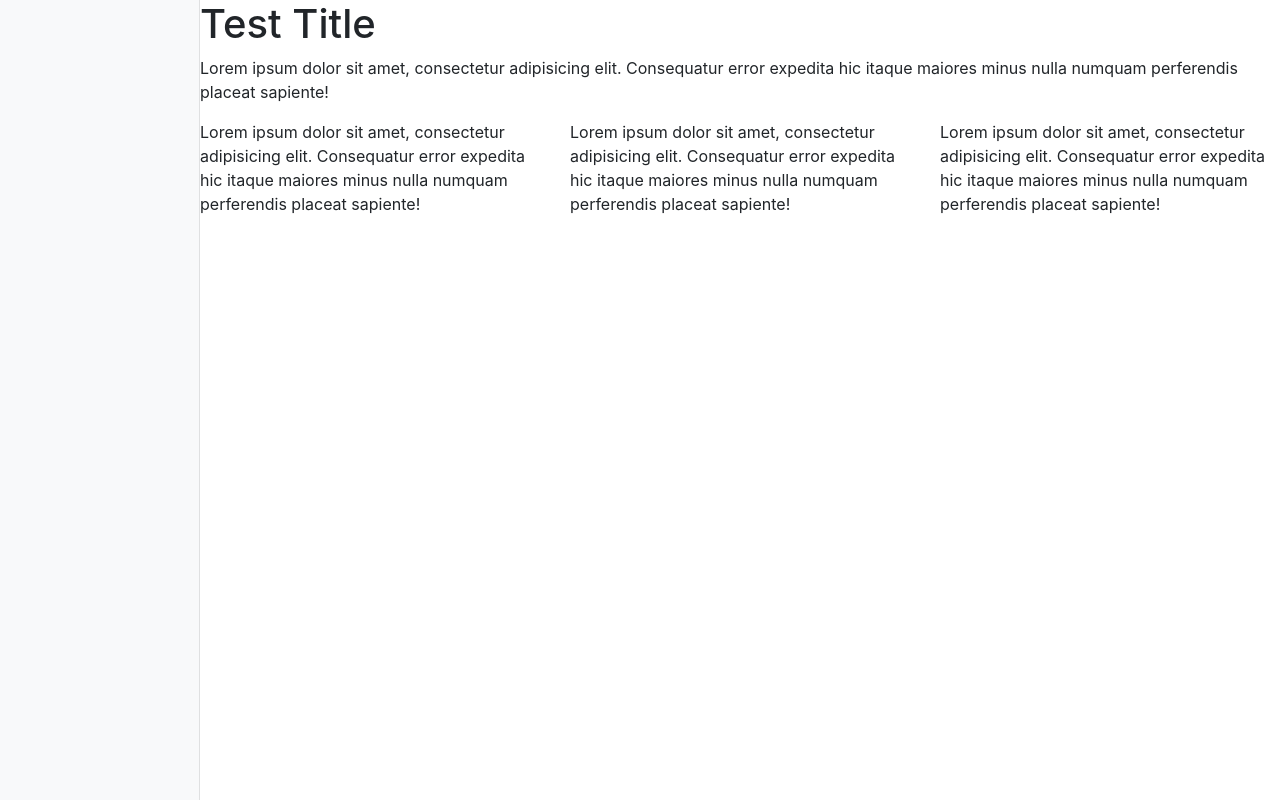
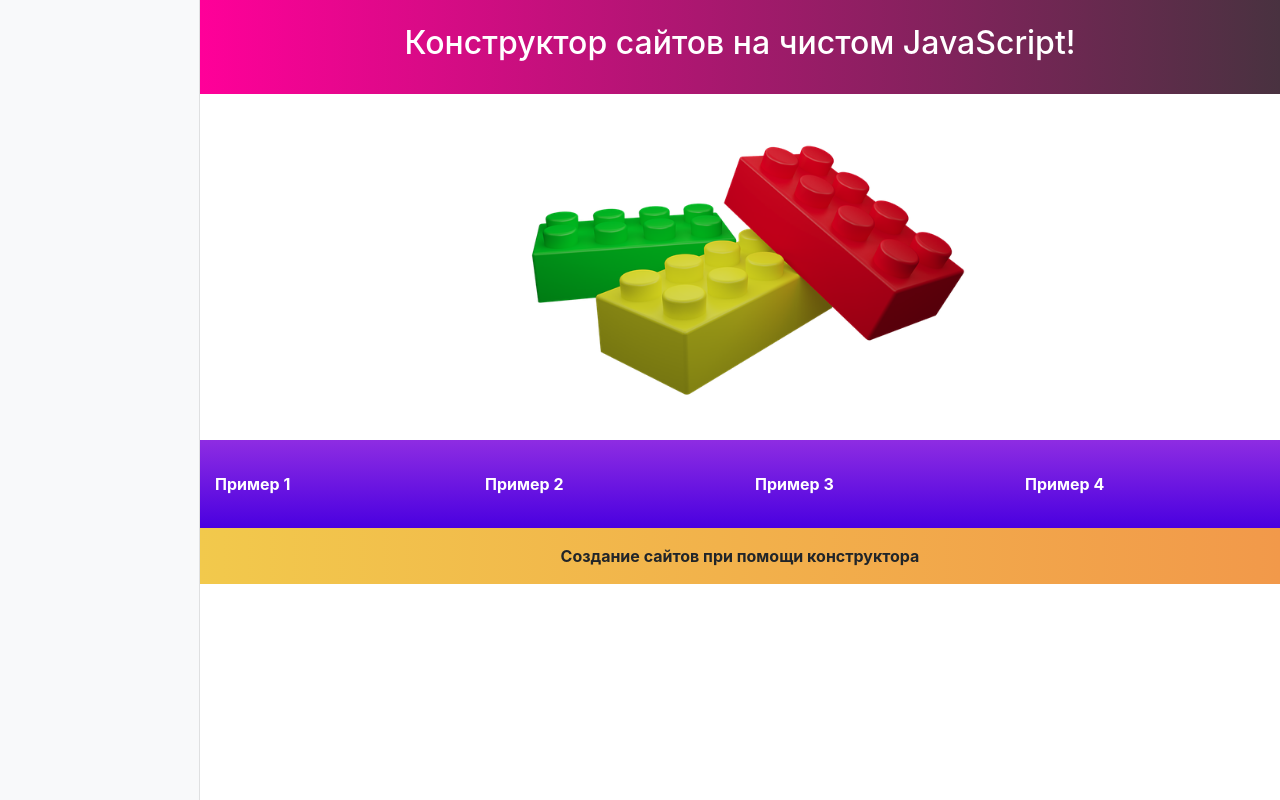
Before and after one commit to AndreyMeshkov/javascript-constructor, a website built with webpack: page src/index.html in a window 1280 px wide. Built offline with nearby package versions, Linux system fonts and the light colour scheme.

Commit message:
feat: add files: model, templstes, utils, blocks

```diff
--- a/package.json
+++ b/package.json
@@ -11,10 +11,11 @@
     "js",
     "javascript"
   ],
-  "author": "Vladilen Minin <minin@vladilen.ru>",
+  "author": "Andrei Meshkov <meshkow.andrei@gmail.com>",
   "license": "ISC",
   "devDependencies": {
     "css-loader": "^3.6.0",
+    "file-loader": "^6.0.0",
     "html-webpack-plugin": "^4.3.0",
     "style-loader": "^1.2.1",
     "webpack": "^4.43.0",
--- /dev/null
+++ b/src/classes/blocks.js
@@ -0,0 +1,60 @@
+import { col, row } from '../utils'
+
+class Block {
+	constructor(value, options) {
+		this.value = value
+		this.options = options
+	}
+
+	toHTML() {
+		throw new Error('Метод toHTML должен быть реализован!')
+	}
+}
+
+export class TitleBlock extends Block {
+	constructor(value, options) {
+		super(value, options)
+	}
+
+	toHTML() {
+		const { tag, styles } = this.options
+		return row(col(`
+      <${tag}>${this.value}</${tag}>
+    `), styles)
+	}
+}
+
+export class ImageBlock extends Block {
+	constructor(value, options) {
+		super(value, options)
+	}
+
+	toHTML() {
+		const { alt, styles, imageStyles } = this.options
+		const html = `<img src="${this.value}" alt="${alt}" style="${imageStyles}" />`
+		return row(html, styles)
+	}
+}
+
+export class TextBlock extends Block {
+	constructor(value, options) {
+		super(value, options)
+	}
+
+	toHTML() {
+		return row(col(`
+      <p style="margin-bottom: 0;">${this.value}</p>
+    `), this.options.styles)
+	}
+}
+
+export class TextColumnsBlock extends Block {
+	constructor(value, options) {
+		super(value, options)
+	}
+
+	toHTML() {
+		const html = this.value.map(item => col(item))
+		return row(html.join(''), this.options.styles)
+	}
+}
--- a/src/index.html
+++ b/src/index.html
@@ -1,62 +1,17 @@
-<!DOCTYPE html>
+<!doctype html>
 <html lang="en">
 <head>
-    <meta charset="UTF-8" />
-    <meta
-      name="viewport"
-      content="width=device-width, user-scalable=no, initial-scale=1.0, maximum-scale=1.0, minimum-scale=1.0"
-    />
-    <meta http-equiv="X-UA-Compatible" content="ie=edge" />
-    <link
-      rel="stylesheet"
-      href="https://stackpath.bootstrapcdn.com/bootstrap/4.5.0/css/bootstrap.min.css"
-      integrity="sha384-9aIt2nRpC12Uk9gS9baDl411NQApFmC26EwAOH8WgZl5MYYxFfc+NcPb1dKGj7Sk"
-      crossorigin="anonymous"
-    />
+  <meta charset="UTF-8">
+  <meta name="viewport"
+        content="width=device-width, user-scalable=no, initial-scale=1.0, maximum-scale=1.0, minimum-scale=1.0">
+  <meta http-equiv="X-UA-Compatible" content="ie=edge">
+  <link rel="stylesheet" href="https://stackpath.bootstrapcdn.com/bootstrap/4.5.0/css/bootstrap.min.css" integrity="sha384-9aIt2nRpC12Uk9gS9baDl411NQApFmC26EwAOH8WgZl5MYYxFfc+NcPb1dKGj7Sk" crossorigin="anonymous">
   <title>JavaScript Constructor</title>
 </head>
 <body>
   <div id="app" class="container-fluid">
     <div id="panel" class="bg-light sidebar"></div>
-      <div id="site" class="content">
-        <div class="row">
-          <div class="col-sm">
-            <h1>Test Title</h1>
-          </div>
-        </div>
-        <div class="row">
-          <div class="col-sm">
-            <p>
-              Lorem ipsum dolor sit amet, consectetur adipisicing elit.
-              Consequatur error expedita hic itaque maiores minus nulla numquam
-              perferendis placeat sapiente!
-            </p>
-          </div>
-        </div>
-        <div class="row">
-          <div class="col-sm">
-            <p>
-              Lorem ipsum dolor sit amet, consectetur adipisicing elit.
-              Consequatur error expedita hic itaque maiores minus nulla numquam
-              perferendis placeat sapiente!
-            </p>
-          </div>
-          <div class="col-sm">
-            <p>
-              Lorem ipsum dolor sit amet, consectetur adipisicing elit.
-              Consequatur error expedita hic itaque maiores minus nulla numquam
-              perferendis placeat sapiente!
-            </p>
-          </div>
-          <div class="col-sm">
-            <p>
-              Lorem ipsum dolor sit amet, consectetur adipisicing elit.
-              Consequatur error expedita hic itaque maiores minus nulla numquam
-              perferendis placeat sapiente!
-            </p>
-          </div>
-        </div>
-      </div>
+    <div id="site" class="content"></div>
   </div>
 </body>
 </html>
--- a/src/index.js
+++ b/src/index.js
@@ -1 +1,8 @@
-import './styles/main.css';
+import { model } from './model'
+import './styles/main.css'
+
+const site = document.querySelector('#site')
+
+model.forEach(block => {
+	site.insertAdjacentHTML('beforeend', block.toHTML())
+})
--- /dev/null
+++ b/src/model.js
@@ -0,0 +1,29 @@
+import image from './assets/image.png'
+import { TextBlock, TitleBlock, ImageBlock, TextColumnsBlock } from './classes/blocks'
+
+const text = `
+	Создание сайтов при помощи конструктора
+`
+
+export const model = [
+	new TitleBlock('Конструктор сайтов на чистом JavaScript!', {
+		tag: 'h2',
+		styles: 'background: linear-gradient(to right, #ff0099, #493240);color: #fff;padding: 1.5rem;text-align: center;'
+	}),
+	new ImageBlock(image, {
+		styles: 'padding: 2rem 0;display: flex;justify-content: center;',
+		alt: 'my image',
+		imageStyles: 'width: 500px; height: auto;'
+	}),
+	new TextColumnsBlock([
+		'Пример 1',
+		'Пример 2',
+		'Пример 3',
+		'Пример 4'
+	], {
+		styles: 'padding: 2rem 0; color: #fff;background: linear-gradient(to bottom, #8e2de2, #4a00e0);font-weight: bold;'
+	}),
+	new TextBlock(text, {
+		styles: 'background: linear-gradient(to left, #f2994a, #f2c94c);font-weight: bold;padding: 1rem;text-align: center;'
+	})
+]
--- a/src/styles/main.css
+++ b/src/styles/main.css
@@ -17,6 +17,6 @@
     width: 200px;
     z-index: 100;
     padding: 10px;
-  box-shadow: inset -1px 0 0 rgba(0, 0, 0, 0.1);
+    box-shadow: inset -1px 0 0 rgba(0, 0, 0, .1);
     overflow-y: auto;
 }
--- /dev/null
+++ b/src/utils.js
@@ -0,0 +1,8 @@
+export function row(content, styles = '') {
+	const style = `margin: 0; ${styles}`
+	return `<div class="row" style="${style}">${content}</div>`
+}
+
+export function col(content) {
+	return `<div class="col-sm">${content}</div>`
+}
--- a/webpack.config.js
+++ b/webpack.config.js
@@ -21,6 +21,14 @@ module.exports = {
 				test: /\.css$/i,
 				use: ['style-loader', 'css-loader'],
 			},
+			{
+				test: /\.(png|jpe?g|gif)$/i,
+				use: [
+					{
+						loader: 'file-loader',
+					},
+				],
+			},
 		],
 	},
 }
```
Also changed, not shown: src/templates.js (added, +27 -0 lines), src/assets/image.png (added), 1 other file. Lines whose indentation alone changed are shown as unchanged.
